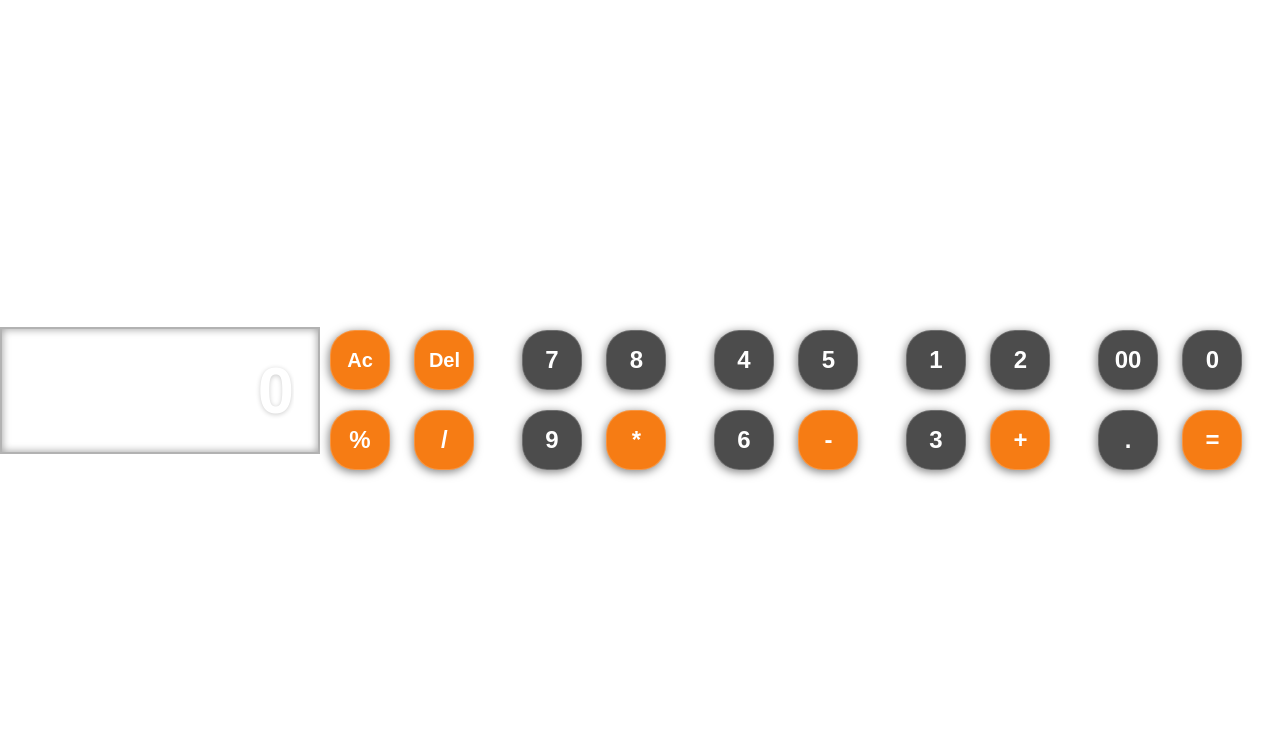
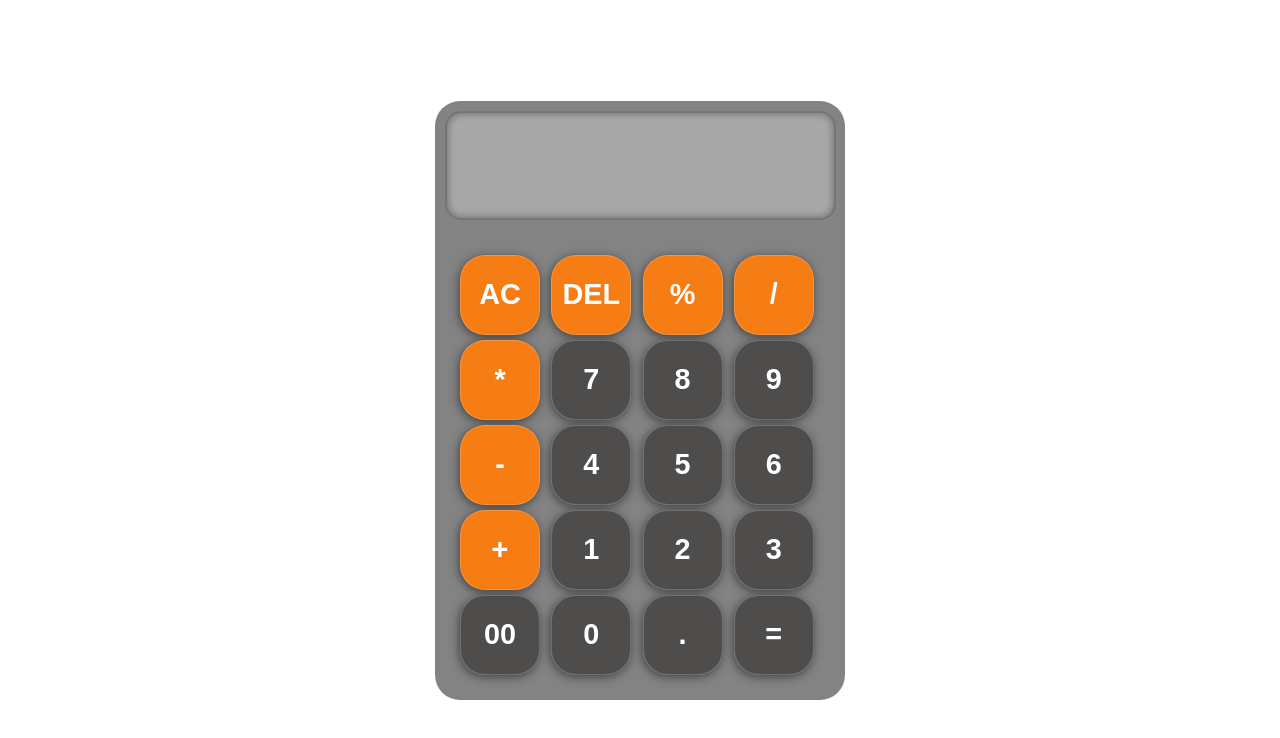
Before and after one commit to fed26sto-fundamentals/calculator-TehFat, a plain HTML site: page index.html in a window 1280 px wide. Drawn offline with Linux system fonts and the light colour scheme.

Commit message:
fist commit

```diff
--- a/index.html
+++ b/index.html
@@ -3,44 +3,41 @@
 <head>
     <meta charset="UTF-8">
     <meta name="viewport" content="width=device-width, initial-scale=1.0">
-    <title>Calculator</title>
-    <link rel="stylesheet" href="style.css">
+    <link href="style.css" rel="stylesheet">
+    <title>Etch-a-Sketch</title>
+
+
 </head>
 <body>
-    <div class="Calculator">
-        <input type="text" placeholder="0" id="inputBox" readonly>
+    <div id="calculator">
+        <input id="display" readonly>
+<div id="keys">
+    <button onclick="clearDisplay()"  class="operator-btn">AC</button>
+    <button onclick="delOption()"  class="operator-btn">DEL</button>
+    <button onclick="appendToDisplay('%')" class="operator-btn">%</button>
+    <button onclick="appendToDisplay('/')"  class="operator-btn">/</button>
+    <button onclick="appendToDisplay('*')" class="operator-btn">*</button>
+    <button onclick="appendToDisplay('7')">7</button>
+    <button onclick="appendToDisplay('8')">8</button>
+    <button onclick="appendToDisplay('9')">9</button>
+    <button onclick="appendToDisplay('-')"  class="operator-btn">-</button>
+    <button onclick="appendToDisplay('4')">4</button>
+    <button onclick="appendToDisplay('5')">5</button>
+    <button onclick="appendToDisplay('6')">6</button>
+    <button onclick="appendToDisplay('+')"  class="operator-btn">+</button>
+    <button onclick="appendToDisplay('1')">1</button>
+    <button onclick="appendToDisplay('2')">2</button>
+    <button onclick="appendToDisplay('3')">3</button>
+    <button onclick="appendToDisplay('00')">00</button>
+    <button onclick="appendToDisplay('0')">0</button>
+    <button onclick="appendToDisplay('.')">.</button>
+    <button onclick="calculate()">=</button>
+
+
+
+</div>
     </div>
-    <div>
-        <button class="operator ac">Ac</button>
-        <button class="operator del">Del</button>
-        <button class=" operator %">%</button>
-        <button class="operator /">/</button>
 
-    </div>
-    <div>
-        <button>7</button>
-        <button>8</button>
-        <button>9</button>
-        <button class="operator">*</button>
-    </div>
-    <div>
-    <button>4</button>
-    <button>5</button>
-    <button>6</button>
-    <button class="operator">-</button>
-    </div>
-    <div>
-        <button>1</button>
-        <button>2</button>
-        <button>3</button>
-        <button class="operator">+</button>
-        </div>
-        <div>
-            <button>00</button>
-            <button>0</button>
-            <button>.</button>
-            <button class="equalBtn">=</button>
-            </div>
-   <script src="script.js"></script>
+    <script src="script.js"></script>
 </body>
 </html>
--- a/script.js
+++ b/script.js
@@ -0,0 +1,18 @@
+const display = document.getElementById('display');
+    function appendToDisplay(input){
+      display.value += input;
+    }
+    function clearDisplay(){
+      display.value = "";
+    }
+    function delOption(){
+      display.value = display.value.slice(0, -1);
+    }
+    function calculate(){
+      try{
+        display.value = eval(display.value);
+      }
+      catch{
+      display.value = "Error";
+    }
+  }
--- a/style.css
+++ b/style.css
@@ -1,6 +1,7 @@
-*{
+body{
     margin: 0;
     padding: 0;
+    display: flex;
     box-sizing: border-box;
     font-family: sans-serif;
     font-weight: bold;
@@ -11,43 +12,44 @@ body{
     display: flex;
     justify-content: center;
     align-items: center;
-    background-size: cover;
+    background-size: auto;
+ }
+ #calculator{
+   font-family: Arial, sans-serif;
+   background-color: hsla(0, 0%, 15%, 0.568);
+   border-radius: 25px;
+   max-width: 410px;
 
-}
-.calculator{
-    padding: 20px;
-    border: 2px solid #000;
-    border-radius: 16px;
-    box-shadow: 0px 3px 15px rgba(0, 0, 0, 0.8);
-    background: rgba(0, 0, 0, 0.5);
-    display: flex;
-    flex-direction: column;
-    align-items: center;
-}
-
-input{
-    width: 320px;
-    padding: 24px;
-    margin-bottom: 20px;
+ }
+ #display{
+    width: 87%;
+    padding: 15px;
+    margin: 10px;
     background: rgba(255, 255, 255, 0.3);
     box-shadow: inset 0px 0px 8px rgba(0, 0, 0, 0.4);
     font-size: 65px;
     text-align: right;
     color: #fff;
     border: solid 2px rgba(0, 0, 0, 0.3);
+    border-radius: 16px;
     text-shadow: 0px 1px 5px rgba(0, 0, 0, 0.2);
-}
-input::placeholder{
-    color: #fff;
-    text-align: right;
+
+ }
+
+#keys{
+    display: grid;
+    grid-template-columns: repeat(4, 1fr);
+    gap: 5px;
+    padding: 25px;
 }
 button{
-    width: 60px;
-    height: 60px;
-    margin: 10px;
-    color: #fff;
-    background-color: rgba(0, 0, 0, 0.7);
-    font-size: 24px;
+    width: 80px;
+    height: 80px;
+    border-radius: 20px;
+    background-color: hsla(2, 2%, 30%, 0.982);
+    color: #ffff;
+    font-size: 1.8rem;
+    font-weight: bold;
     cursor: pointer;
     border: solid 1px rgba(255, 255, 255, 0.2);
     border-radius: 25px;
@@ -59,12 +61,16 @@ button{
     font-size: 20px;
 }
 button:hover{
-    color: #fff;
-    background: #f67c14;
+color: #000;
+background: #fff;
 }
-.equalBtn{
-    background: #f67c14;
+button:active{
+    color: #000;
+    background: #fff;
 }
-.operator{
-    background: #f67c14;
+.operator-btn{
+    background-color: #f67c14;
 }
+.operator-btn:active{
+    background-color: #f67c14;
+}
```
